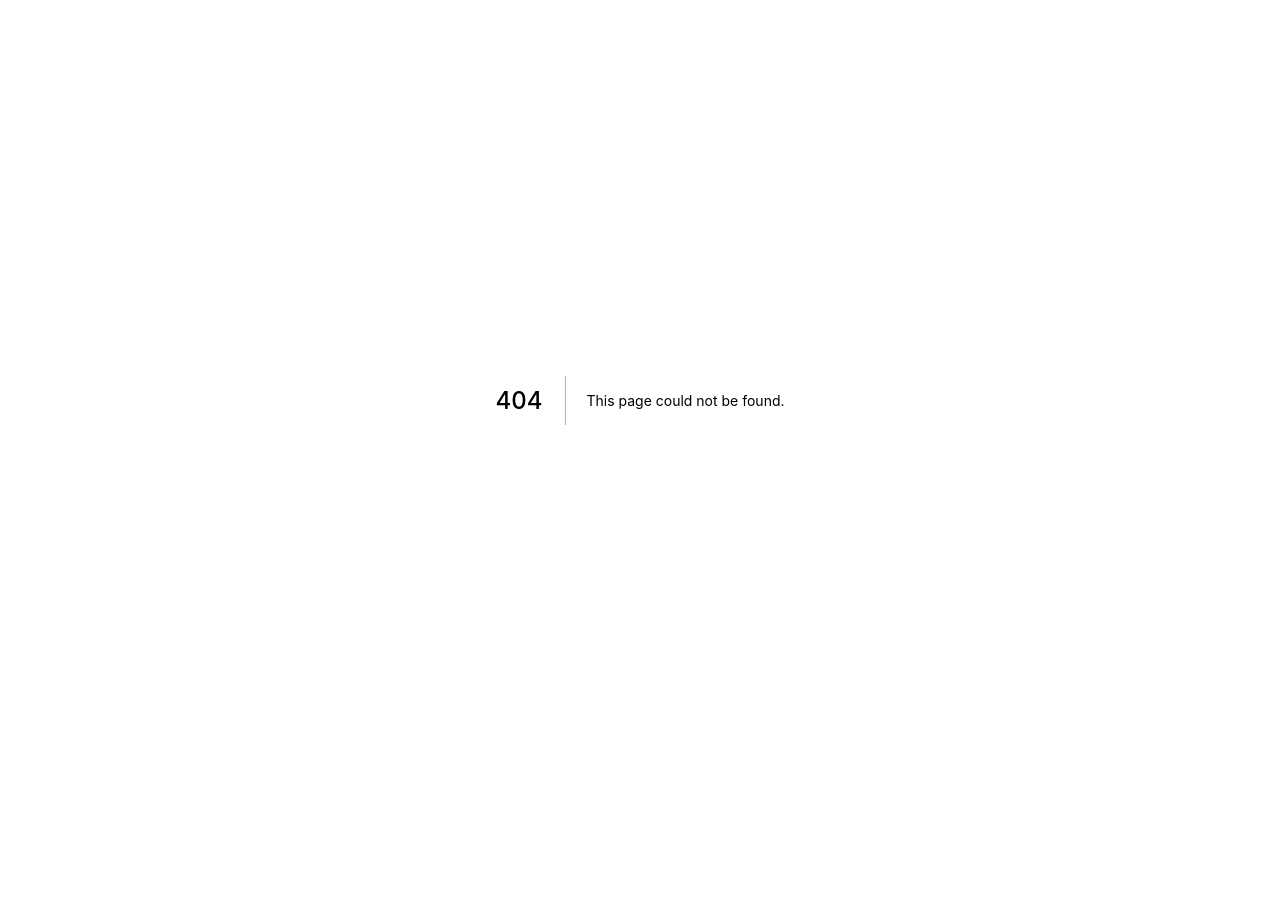
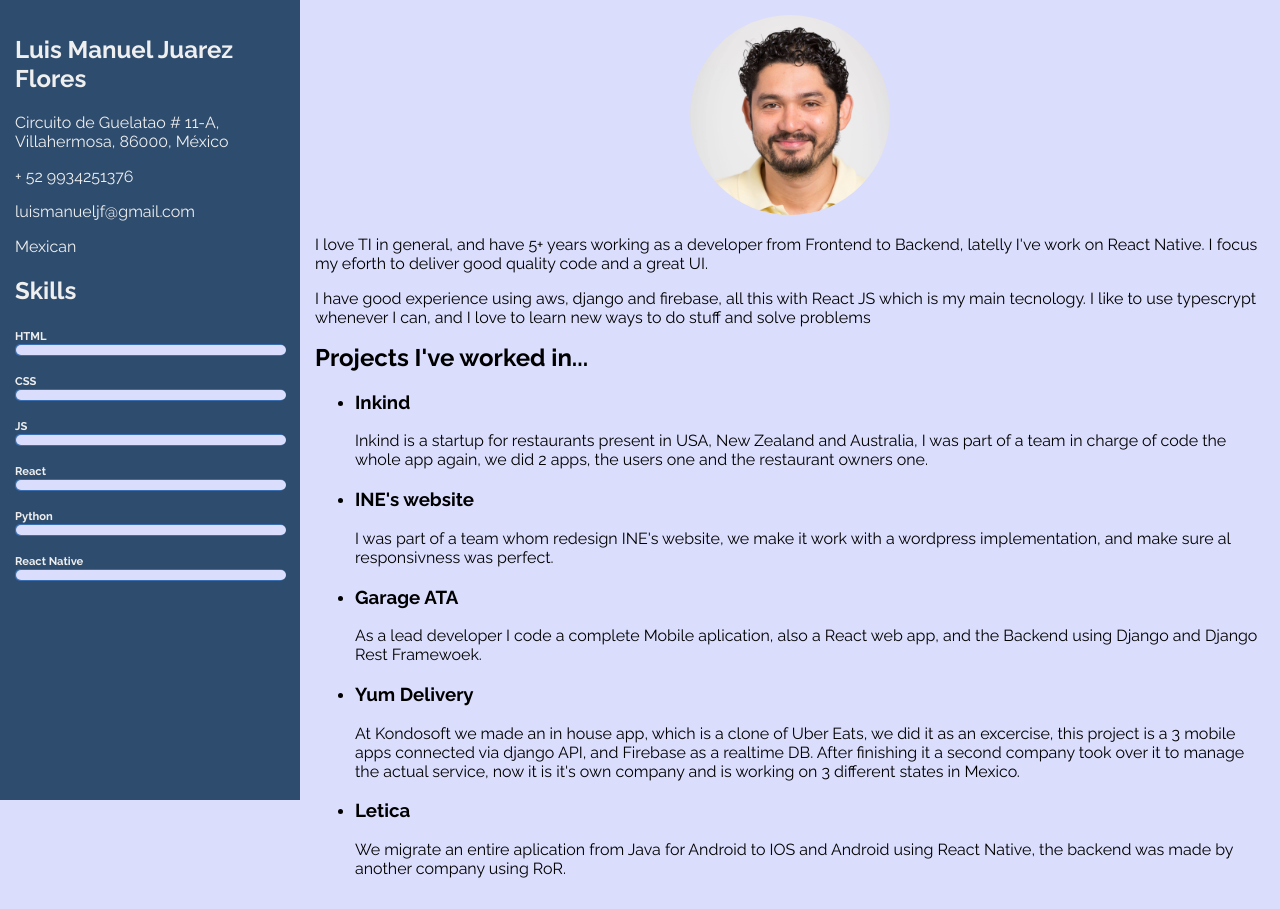
Before and after one commit to kondoSoft/talent, a Next.js app: page /talent/luis-juarez in a window 1280 px wide. Before the commit this address had no page. Before the commit the page ends 800 px from the top, so only its background shows below. Built offline with nearby package versions, Linux system fonts and the light colour scheme.

Commit message:
luis and carlos

```diff
--- /dev/null
+++ b/pages/talent/carlos-gonzalez.jsx
@@ -0,0 +1,83 @@
+import Head from 'next/head'
+import Image from 'next/image'
+import styles from '../../styles/Portfolio.module.css'
+
+const Skills = ({skill, knowledge}) => (
+  <div className={styles.skillContainer}>
+    <span className={styles.skillTitle}>{skill}</span>
+    <div className={styles.back}></div>
+    <div className={styles.skill} width={knowledge}></div>
+  </div>
+)
+
+export default function Home() {
+  return (
+    <div className={styles.container}>
+      <Head>
+        <title>Carlos González - Senior FullStack developer at Kondosoft</title>
+        <meta name="description" content="Generated by create next app" />
+        <link rel="icon" href="/favicon.ico" />
+        <link rel="preconnect" href="https://fonts.googleapis.com"/>
+        <link rel="preconnect" href="https://fonts.gstatic.com" crossorigin/>
+        <link href="https://fonts.googleapis.com/css2?family=Montserrat:wght@900&family=Raleway:wght@400;500;700&display=swap" rel="stylesheet"/>
+      </Head>
+      <sidebar className={styles.sidebar}>
+        <h2>Carlos Antonio González Vasconcelos</h2>
+        <p>Calle 6 #3, Cumbres 7 Altozano Tabasco, Villahermosa, 86000, México</p>
+        <p>+ 52 9931175435</p>
+        <p>cyberpolin@gmail.com</p>
+        <p>Mexican</p>
+
+        <h2>Skills</h2>
+        <Skills skill='HTML' knowledge={90}/>
+        <Skills skill='CSS' knowledge={70}/>
+        <Skills skill='JS' knowledge={80}/>
+        <Skills skill='React' knowledge={80}/>
+        <Skills skill='Python' knowledge={80}/>
+        <Skills skill='React Native' knowledge={80}/>
+        <Skills skill='Scrum' knowledge={95}/>
+      </sidebar>
+      <main className={styles.main}>
+        <div className={styles.centerImg} >
+          <Image className={styles.devImage} src='/cyberpolin.jpeg' width='200' height='200'/>
+        </div>
+
+
+<p>My name is Carlos I live in Mexico, and have 8+ years involve in development, at first a lot of web, then Back end and five years from now started with RN (React Native).</p>
+
+<p>I worked at my state government as a project manager, so I know I can handle several projects at the time with the right team, but also I am pretty good coding myself (which is what I love the most). I lived at SF 5 years ago where I attended a Dev boot camp and where I started working with RN.</p>
+
+<p>Now I live in Mexico, where I'm from and have being working in several RN projects, some of them with Backend developed by my self, some other with a BE team. My las work was with Inkind, where I maintain 3 apps distributed on USA, Canada, Australia and New Zealand, I've been present on two major redesigns and had the opportunity to lead the dev team.</p>
+
+<p>But enough about me, Let me know if you guys want to talk further I'll love to</p>
+        <h2>Projects I've worked in...</h2>
+        <ul>
+          <li>
+            <h3>Persona App</h3>
+            <p>Persona is a new bank aplication for independent business or freelancers, where the freelancer can handle events and appoinments, also to get paid at the same time.</p>
+            <p>While I worked for them I took control on the FullStack on the project, and make the mobile app ready for CI</p>
+            <a href='#'>Mobile App</a>
+          </li>
+          <li>
+            <h3>Inkind</h3>
+            <p>Inkind works as a restaurant enhancer for the food industry, it helps restaurants to get better incomes, they also provide investment, the app is currently workinig on USA, NZ and Australia.</p>
+            <p>As a developer with Inkind I started as a backup dev, then got the lead position, and helped the company with appcenter and React Native overall, at this moment my roll is as a consultant.</p>
+            <a href='#'>Mobile App</a>
+          </li>
+          <li>
+            <h3>INE's website</h3>
+            <p>As a team manager on this project I manage 2 web developers on a HTML+CSS implementation on a wordpress site. As a developer I set up a open source managment system to safely store all INE's documentation.</p>
+            <a href='https://repositoriodocumental.ine.mx/'>Document repository</a>
+          </li>
+          <li>
+            <h3>Garage ATA</h3>
+            <p>This is a software to let car owners know when his/her car needs service, provide pictures about the service and help the service provider to manage appointments and more...</p>
+            <p>I got involve at this project as a project manager, where I provided 2 developers and administrate tasks, choose tech stack and design the app functionality.</p>
+            <a href='#'>Mobile App</a>
+            <a href='#'>Web App</a>
+          </li>
+        </ul>
+      </main>
+    </div>
+  )
+}
--- /dev/null
+++ b/pages/talent/luis-juarez.js
@@ -0,0 +1,71 @@
+import Head from 'next/head'
+import Image from 'next/image'
+import styles from '../../styles/Portfolio.module.css'
+
+const Skills = ({skill, knowledge}) => (
+  <div className={styles.skillContainer}>
+    <span className={styles.skillTitle}>{skill}</span>
+    <div className={styles.back}></div>
+    <div className={styles.skill} width={knowledge}></div>
+  </div>
+)
+
+export default function Home() {
+  return (
+    <div className={styles.container}>
+      <Head>
+        <title>Luis Manuel Juarez Flores - Mid Senior JS developer at Kondosoft</title>
+        <meta name="description" content="Generated by create next app" />
+        <link rel="icon" href="/favicon.ico" />
+        <link rel="preconnect" href="https://fonts.googleapis.com"/>
+        <link rel="preconnect" href="https://fonts.gstatic.com" crossorigin/>
+        <link href="https://fonts.googleapis.com/css2?family=Montserrat:wght@900&family=Raleway:wght@400;500;700&display=swap" rel="stylesheet"/>
+      </Head>
+      <sidebar className={styles.sidebar}>
+        <h2>Luis Manuel Juarez Flores</h2>
+        <p>Circuito de Guelatao # 11-A, Villahermosa, 86000, México</p>
+        <p>+ 52 9934251376</p>
+        <p>luismanueljf@gmail.com</p>
+        <p>Mexican</p>
+
+        <h2>Skills</h2>
+        <Skills skill='HTML' knowledge={90}/>
+        <Skills skill='CSS' knowledge={70}/>
+        <Skills skill='JS' knowledge={80}/>
+        <Skills skill='React' knowledge={80}/>
+        <Skills skill='Python' knowledge={60}/>
+        <Skills skill='React Native' knowledge={80}/>
+      </sidebar>
+      <main className={styles.main}>
+        <div className={styles.centerImg} >
+          <Image className={styles.devImage} src='/cyberpolin.jpeg' width='200' height='200'/>
+        </div>
+        <p>I love TI in general, and have 5+ years working as a developer from Frontend to Backend, latelly I've work on React Native. I focus my eforth to deliver good quality code and a great UI.</p>
+        <p>I have good experience using aws, django and firebase, all this with React JS which is my main tecnology. I like to use typescrypt whenever I can, and I love to learn new ways to do stuff and solve problems</p>
+        <h2>Projects I've worked in...</h2>
+        <ul>
+          <li>
+            <h3>Inkind</h3>
+            <p>Inkind is a startup for restaurants present in USA, New Zealand and Australia, I was part of a team in charge of code the whole app again, we did 2 apps, the users one and the restaurant owners one.</p>
+          </li>
+          <li>
+            <h3>INE's website</h3>
+            <p>I was part of a team whom redesign INE's website, we make it work with a wordpress implementation, and make sure al responsivness was  perfect.</p>
+          </li>
+          <li>
+            <h3>Garage ATA</h3>
+            <p>As a lead developer I code a complete Mobile aplication, also a React web app, and the Backend using Django and Django Rest Framewoek.</p>
+          </li>
+          <li>
+            <h3>Yum Delivery</h3>
+            <p>At Kondosoft we made an in house app, which is a clone of Uber Eats, we did it as an excercise, this project is a 3 mobile apps connected via django API, and Firebase as a realtime DB. After finishing it a second company took over it to manage the actual service, now it is it's own company and is working on 3 different states in Mexico.</p>
+          </li>
+          <li>
+            <h3>Letica</h3>
+            <p>We migrate an entire aplication from Java for Android to IOS and Android using React Native, the backend was made by another company using RoR.</p>
+          </li>
+        </ul>
+      </main>
+    </div>
+  )
+}
--- /dev/null
+++ b/styles/Portfolio.module.css
@@ -0,0 +1,51 @@
+
+@media (max-width: 800px) {
+  .container {
+    flex-direction: column-reverse;
+  }
+}
+.container {
+  display: flex;
+}
+.sidebar {
+  background-color: #2E4C6D;
+  flex: 2;
+  min-width: 300px;
+  height: 100vh;
+  padding: 15px;
+  color: #EFEFEF;
+}
+.main {
+  padding: 15px;
+}
+.main h2 {
+  margin: 0 auto;
+}
+.devImage{
+  margin: 0 auto;
+  border-radius: 100px;
+}
+.centerImg {
+  text-align: center;
+}
+.back{
+  background-color: #396EB0;
+  width: 100%;
+  height: 12px;
+  border-radius: 5px;
+}
+.skill{
+  background-color: #DADDFC;
+  width: 100%;
+  height: 10px;
+  margin-top: -11px;
+  margin-left: 1px;
+  border-radius: 5px;
+}
+.skillContainer {
+  margin: 15px 0;
+}
+.skillTitle {
+  font-size: 70%;
+  font-weight: 700;
+}
--- a/styles/globals.css
+++ b/styles/globals.css
@@ -1,5 +1,6 @@
 html,
 body {
+  background-color: #DADDFC;
   padding: 0;
   margin: 0;
   font-family: -apple-system, BlinkMacSystemFont, Segoe UI, Roboto, Oxygen,
@@ -13,4 +14,5 @@ a {
 
 * {
   box-sizing: border-box;
+  font-family: 'Raleway', sans-serif;
 }
```
Also changed, not shown: public/cyberpolin.jpeg (added).
